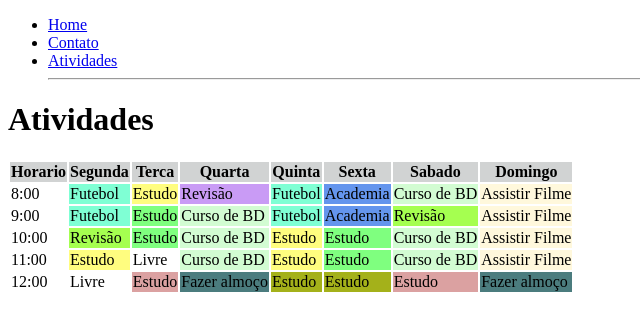
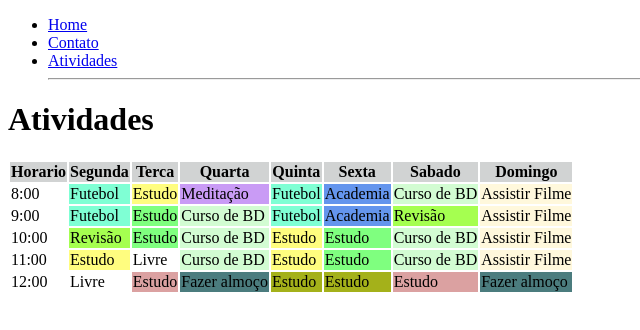
Before and after one commit to cleitomarinho25/Atividade-1---PW1, a plain HTML site: page atividades.html in a window 1280 px wide. Shown: the full height of the page, 0-640 px from the left. Drawn offline with Linux system fonts and the light colour scheme.

Commit message:
atividades atualizada

```diff
--- a/atividades.html
+++ b/atividades.html
@@ -32,7 +32,7 @@
             <td>8:00</td>
            <td style="background-color: aquamarine;">Futebol</td>
            <td style="background-color: rgb(255, 253, 127);">Estudo</td>
-           <td style="background-color: rgb(201, 155, 245);">Revisão</td>
+           <td style="background-color: rgb(201, 155, 245);">Meditação</td>
            <td style="background-color: aquamarine;">Futebol</td>
            <td style="background-color: cornflowerblue;">Academia</td>
            <td style="background-color: rgb(210, 252, 210);">Curso de BD</td>
```
